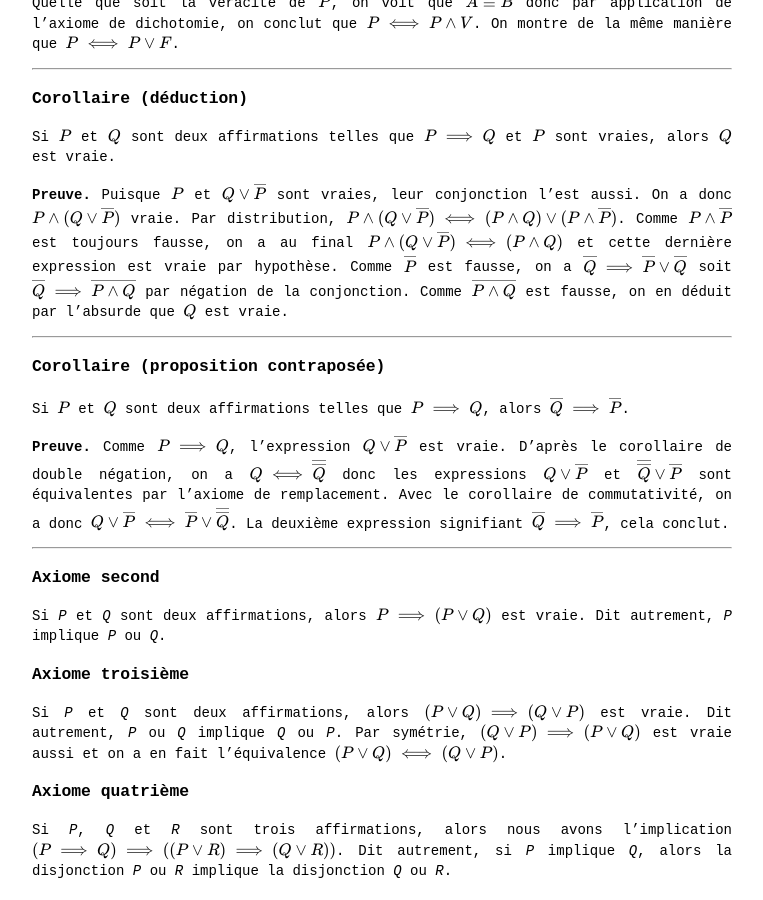
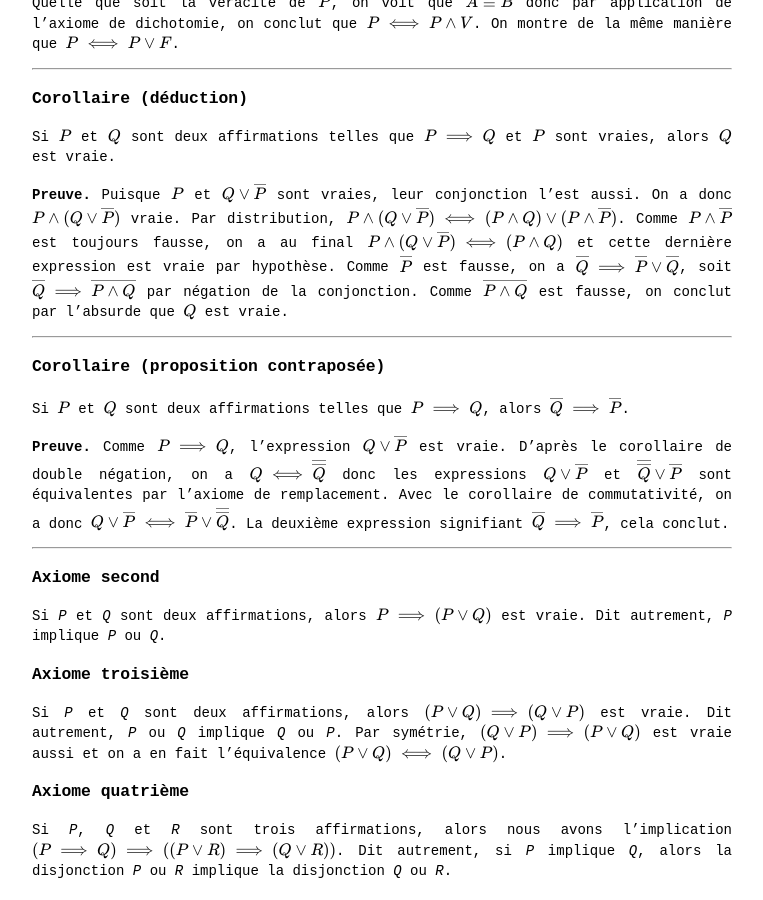
Before and after one commit to Thrallherd/AlgebraExNihilo, a Jekyll site: the page built from logic_cor.md, in a window 1280 px wide and 900 px high, scrolled down 1771 px. Shown: the whole window, without its empty margins (258-1021 px from the left). Built offline with Jekyll 4.4.1, drawn with Linux system fonts in a browser that asks for light colours; formulas are drawn with MathJax 3.

Commit message:
Update logic_cor.md

```diff
--- a/logic_cor.md
+++ b/logic_cor.md
@@ -67,7 +67,7 @@
 Si $$P$$ et $$Q$$ sont deux affirmations telles que $$P \implies Q$$ et $$P$$ sont vraies, alors $$Q$$ est vraie.
 
 
-**Preuve.** Puisque $$P$$ et $$Q \lor \overline P$$ sont vraies, leur conjonction l'est aussi. On a donc $$P \land (Q \lor \overline P)$$ vraie. Par distribution, $$P \land (Q \lor \overline P) \iff (P \land Q) \lor (P \land \overline{P})$$. Comme $$P \land \overline{P}$$ est toujours fausse, on a au final $$P \land (Q \lor \overline P) \iff (P \land Q)$$ et cette dernière expression est vraie par hypothèse. Comme $$\overline P$$ est fausse, on a $$\overline{Q} \implies \overline{P} \lor \overline{Q}$$ soit $$\overline{Q} \implies \overline{P \land Q}$$ par négation de la conjonction. Comme $$\overline{P \land Q}$$ est fausse, on en déduit par l'absurde que $$Q$$ est vraie.
+**Preuve.** Puisque $$P$$ et $$Q \lor \overline P$$ sont vraies, leur conjonction l'est aussi. On a donc $$P \land (Q \lor \overline P)$$ vraie. Par distribution, $$P \land (Q \lor \overline P) \iff (P \land Q) \lor (P \land \overline{P})$$. Comme $$P \land \overline{P}$$ est toujours fausse, on a au final $$P \land (Q \lor \overline P) \iff (P \land Q)$$ et cette dernière expression est vraie par hypothèse. Comme $$\overline P$$ est fausse, on a $$\overline{Q} \implies \overline{P} \lor \overline{Q}$$, soit $$\overline{Q} \implies \overline{P \land Q}$$ par négation de la conjonction. Comme $$\overline{P \land Q}$$ est fausse, on conclut par l'absurde que $$Q$$ est vraie.
 
 
 _____
```
